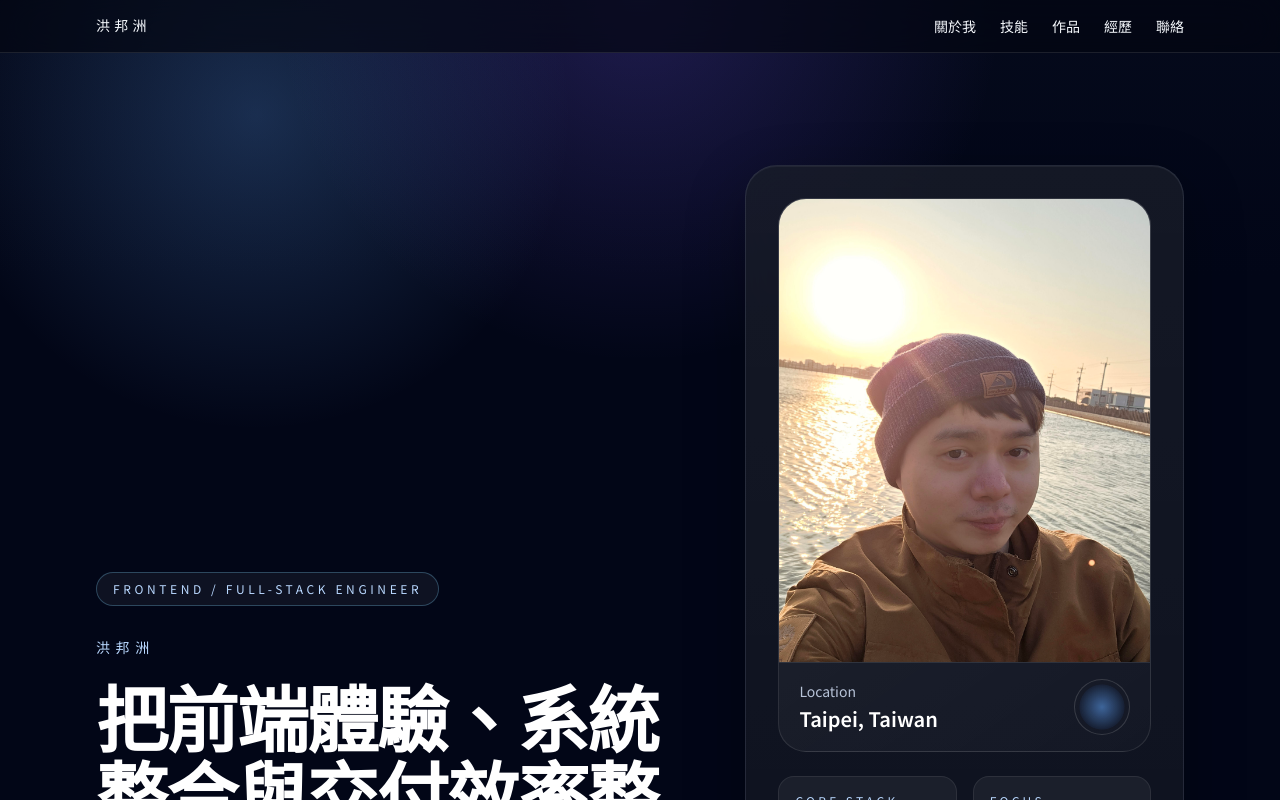
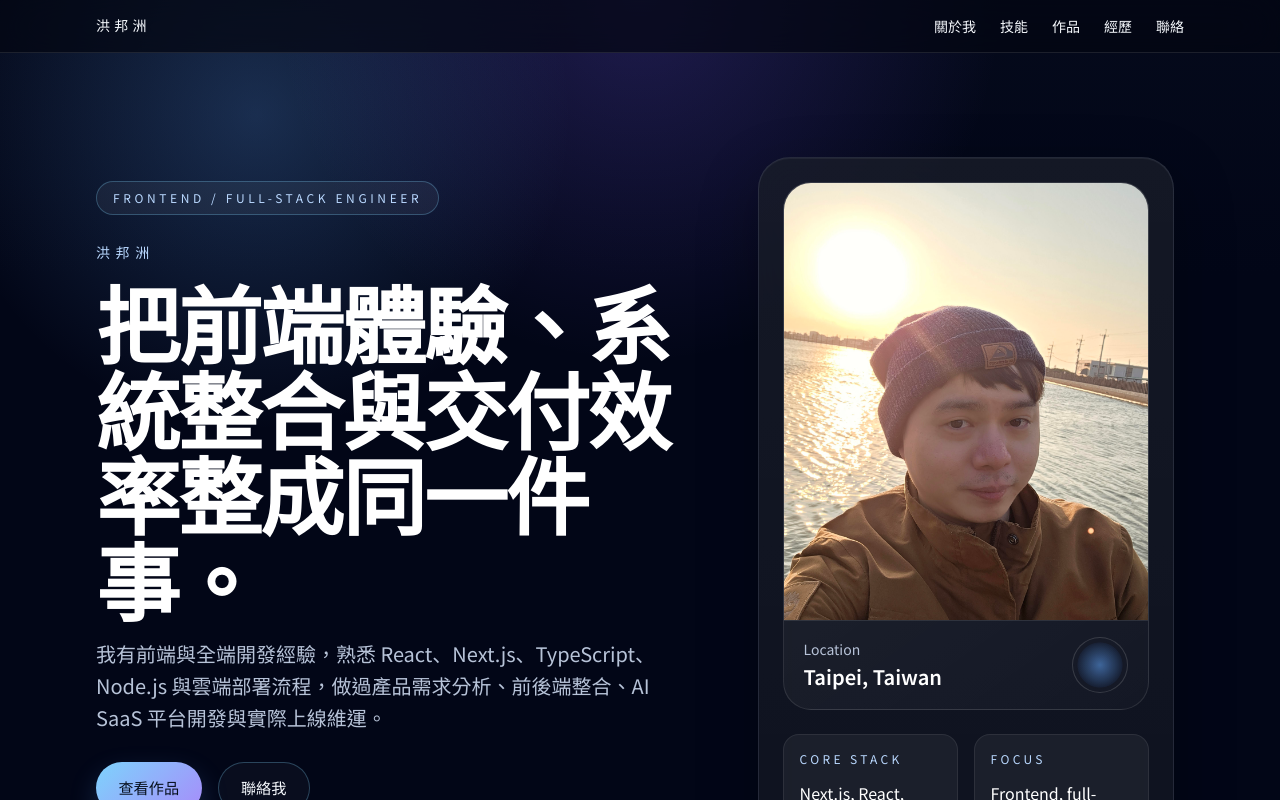
Before and after one commit to joeban0608/bangzhou-portfolio, a Next.js app: page / in a window 1280 px wide. Shown: the top 800 px of the page. Built offline with nearby package versions, Linux system fonts and the light colour scheme.

Commit message:
Refine hero layout and sync openspec artifacts

```diff
--- a/app/components/portfolio-home.tsx
+++ b/app/components/portfolio-home.tsx
@@ -75,19 +75,19 @@ export function PortfolioHome() {
       </header>
 
       <main id="top" className="mx-auto flex w-full max-w-6xl flex-col gap-24 px-6 py-10 sm:px-8 sm:py-14">
-        <section className="grid gap-10 pb-6 pt-8 lg:grid-cols-[1.15fr_0.85fr] lg:items-end lg:gap-14 lg:pt-14">
-          <div className="space-y-8">
+        <section className="grid gap-10 pb-6 pt-8 lg:grid-cols-[minmax(0,1.18fr)_minmax(320px,0.82fr)] lg:items-start lg:gap-12 lg:pt-12">
+          <div className="space-y-7 lg:max-w-[44rem] lg:pt-6">
             <div className="inline-flex rounded-full border border-[var(--color-border-strong)] bg-white/5 px-4 py-2 text-xs uppercase tracking-[0.3em] text-[var(--color-accent-soft)]">
               {hero.badge}
             </div>
-            <div className="space-y-5">
+            <div className="space-y-4">
               <p className="font-display text-sm uppercase tracking-[0.4em] text-[var(--color-accent-soft)]">
                 {hero.subheadline}
               </p>
-              <h1 className="max-w-4xl text-5xl font-semibold leading-[1.05] tracking-tight text-white sm:text-6xl lg:text-7xl">
+              <h1 className="max-w-3xl text-5xl font-semibold leading-[1.02] tracking-tight text-white sm:text-6xl lg:text-[5.25rem]">
                 {hero.headline}
               </h1>
-              <p className="max-w-2xl text-lg leading-8 text-[var(--color-text-muted)] sm:text-xl">
+              <p className="max-w-xl text-lg leading-8 text-[var(--color-text-muted)] sm:text-xl">
                 {hero.description}
               </p>
             </div>
@@ -101,16 +101,16 @@ export function PortfolioHome() {
             </div>
           </div>
 
-          <div className="panel-card p-6 sm:p-8">
+          <div className="panel-card mx-auto w-full max-w-[26rem] p-5 sm:p-6 lg:mx-0">
             <div className="space-y-6">
               <div className="overflow-hidden rounded-[1.75rem] border border-white/10 bg-[linear-gradient(145deg,rgba(255,255,255,0.08),rgba(255,255,255,0.02))]">
-                <div className="relative aspect-[4/5]">
+                <div className="relative aspect-[5/6] max-h-[30rem]">
                   <Image
                     src={joeAvatar}
                     alt="洪邦洲個人頭像"
                     placeholder="blur"
                     priority
-                    className="h-full w-full object-cover"
+                    className="h-full w-full object-cover object-center"
                   />
                 </div>
                 <div className="flex items-center justify-between border-t border-white/10 px-5 py-4">
--- a/openspec/changes/build-cosmic-portfolio-homepage/design.md
+++ b/openspec/changes/build-cosmic-portfolio-homepage/design.md
@@ -13,7 +13,7 @@
 **Non-Goals:**
 - 不在本次加入 CMS、後端 API、表單提交或資料庫。
 - 不在本次建立作品詳情頁、部落格、雙語切換 UI。
-- 不在本次處理真實內容蒐集、正式頭像或正式社群圖片素材。
+- 不在本次製作社群分享圖、正式 favicon 或延伸品牌素材包。
 
 ## Decisions
 
@@ -32,6 +32,8 @@
 
 替代方案是直接把文案寫在 JSX 中，但會讓內容修改與元件結構耦合，後續不利維護。
 
+後續實作中，首頁內容已改為從 `joe/joe-resume.json` 匯入真實履歷資料，再映射成首頁需要的 `portfolioContent` 結構，而不是讓元件直接依賴原始履歷 JSON shape。這保留了展示層與原始資料層之間的轉換空間。
+
 ### 4. 使用全域 CSS token 建立視覺系統
 暗色宇宙風格涉及背景層次、柔光、玻璃卡片、文字階層與 CTA 樣式，集中在 `app/globals.css` 定義 token 與 reusable class 比完全散落在 JSX 更可控。頁面仍使用 Tailwind utility 組版，但視覺語言由少量全域 class 統一。
 
@@ -45,9 +47,18 @@
 ### 6. 補上 `turbopack.root` 消除 workspace root 警告
 此 repo 上層存在其他 lockfile，Next 16 會錯誤推斷 workspace root 並發出警告。於 `next.config.ts` 設定 `turbopack.root = process.cwd()` 能將 root 鎖定在目前專案，避免 dev/build 噪音。
 
+### 7. 頭像與作品圖使用本地靜態資產匯入
+首頁 Hero 頭像與作品預覽圖以本地圖片資產方式匯入，交由 `next/image` 處理尺寸與載入穩定性。圖片對應關係維持在展示資料層，僅將 `project-avatars` 映射到 Projects 區塊，不把這組圖片錯誤掛載到 Experience。
+
+替代方案是將圖片路徑直接寫回原始履歷 JSON，或在元件內用條件式硬編碼對應，但前者會把履歷來源與展示需求耦合，後者則讓資料關係散落在 UI 層。
+
+### 8. Hero 首屏以左欄為主視覺重心
+在加入頭像後，桌機版首屏若採左右垂直置中，會讓標題視覺重心被照片卡分散。因此 Hero 改為左欄文字由上往下起排、右欄照片卡頂部對齊，並將右欄控制在固定最大寬度，讓照片是輔助資訊而不是主角。
+
 ## Risks / Trade-offs
 
-- [內容仍為占位資料] → 目前作品、經歷、聯絡資訊不是最終版本；以集中式資料模組降低後續替換成本。
+- [履歷 JSON 與首頁展示內容可能逐步分歧] → 透過展示層映射維持解耦，但之後若欄位持續擴充，需定期同步資料轉換邏輯。
 - [單頁結構的資訊承載有限] → 第一版適合快速展示，但若作品與文章增加，需後續擴成多頁架構。
 - [全域 CSS class 增加少量客製樣式] → 透過限制在 token、卡片與按鈕層級，避免演變成無邏輯的大型樣式表。
 - [原生 `details` 導覽互動有限] → 優先換取無 JS 狀態管理與較低複雜度，若之後需要更細控制再升級。
+- [本地素材已部分正式化，但品牌資產仍未完整] → 目前已有頭像與作品圖；OG 圖、favicon 與更完整品牌素材仍需後續補齊。
--- a/openspec/changes/build-cosmic-portfolio-homepage/tasks.md
+++ b/openspec/changes/build-cosmic-portfolio-homepage/tasks.md
@@ -2,22 +2,27 @@
 
 - [x] 1.1 以單頁形式定義首頁區塊，包含 Hero、About、Skills、Projects、Experience、Contact
 - [x] 1.2 建立集中化的 `portfolioContent` 資料模組與對應型別
-- [ ] 1.3 將占位內容替換為最終版的個人經歷、作品資訊與真實聯絡資料
+- [x] 1.3 將占位內容替換為真實履歷資料、代表作品資訊與真實聯絡資料
+- [x] 1.4 將 `joe-resume.json` 納入首頁資料來源，並映射為首頁展示結構
 
 ## 2. 頁面與導覽實作
 
 - [x] 2.1 以 App Router 首頁元件重做 `/` 路由，移除預設 starter template
 - [x] 2.2 加入桌機錨點導覽與手機版收合導覽
 - [x] 2.3 讓首頁維持 Server Component 組裝，避免不必要的 client state
+- [x] 2.4 在 Hero 區塊加入個人頭像卡片，並調整首頁首屏雙欄構圖
+- [x] 2.5 在 Projects 區塊加入對應作品預覽圖
 
 ## 3. 視覺系統與站點設定
 
 - [x] 3.1 在全域樣式中建立暗色宇宙主題 token、卡片樣式與 CTA 樣式
 - [x] 3.2 更新 root layout 的字型、語系與 metadata 設定
 - [x] 3.3 設定 `turbopack.root` 以消除錯誤的 workspace root 偵測警告
+- [x] 3.4 將頭像與作品圖片資產接入首頁視覺系統，維持既有卡片風格
 
 ## 4. 驗證與後續差異
 
 - [x] 4.1 執行 `npm run lint` 並確認通過
 - [x] 4.2 執行 `npm run build` 並確認首頁可靜態建置
-- [ ] 4.3 補上正式品牌素材，例如社群分享圖、正式 favicon 或個人頭像資產
+- [x] 4.3 補上正式個人頭像與作品預覽素材
+- [ ] 4.4 補上社群分享圖與正式 favicon 等站點品牌素材
```
